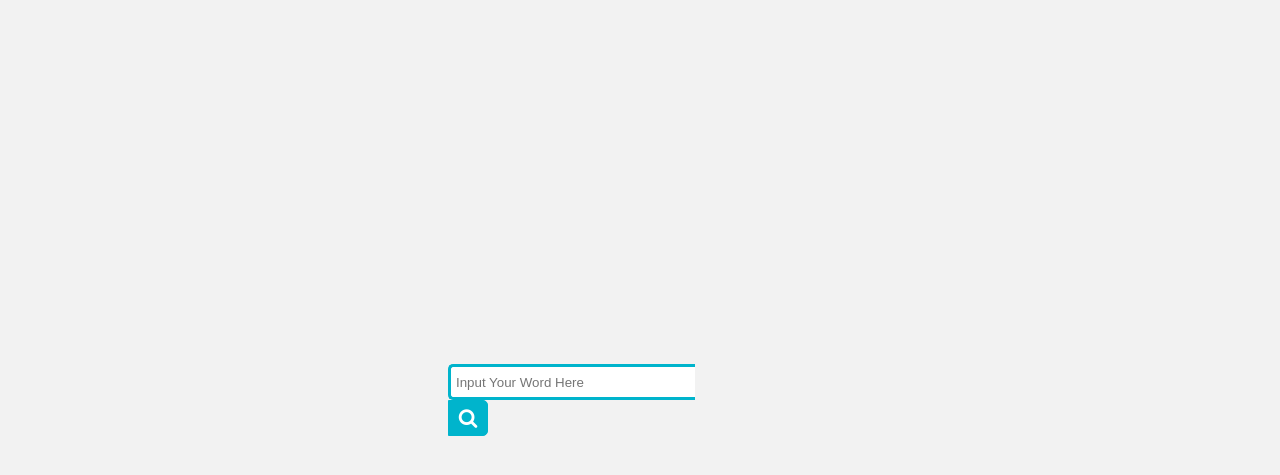
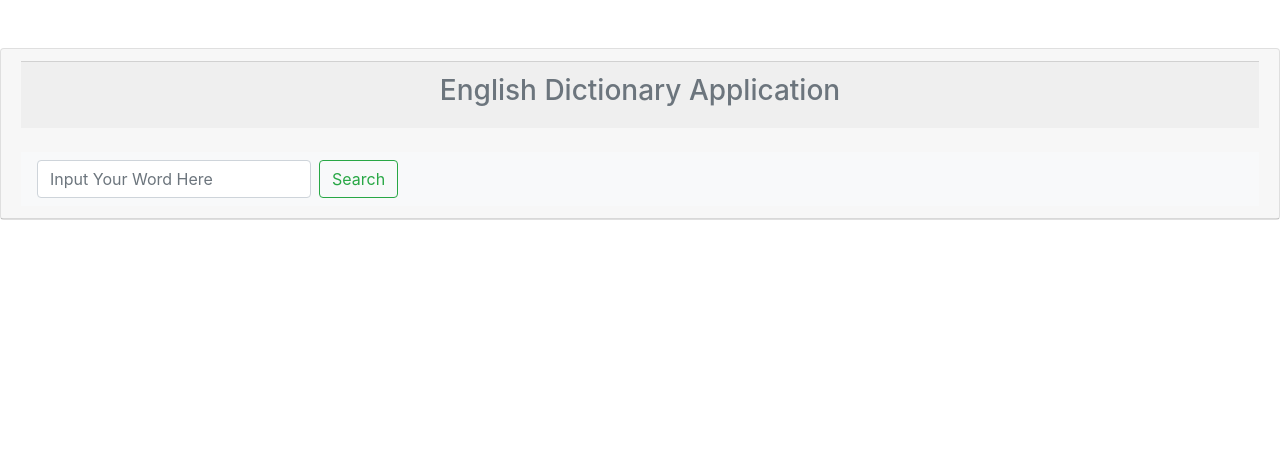
Before and after one commit to rabhi1611/english-dictionary-django, a Django app: page / in a window 1280 px wide. Shown: the top 475 px of the page. Run offline with Django 3.2, Linux system fonts and the light colour scheme; some libraries are stand-ins or nearby versions.

Commit message:
updated project

```diff
--- a/englishdictionary/dictionary/views.py
+++ b/englishdictionary/dictionary/views.py
@@ -1,3 +1,4 @@
+from typing import Dict
 import dictionary
 from django.shortcuts import render
 from PyDictionary import PyDictionary
@@ -9,11 +10,16 @@ def word(request):
     search = request.GET.get('search')
     dictionary = PyDictionary()
     meaning = dictionary.meaning(search)
-    synonyms = dictionary.synonym(search)
-    antonyms = dictionary.antonym(search)
+
+
+    #print(type(meaning))
+    if type(meaning) is not dict:
+        meaning = "Meaning not found"
+
+
+
+
     context = {
         'meaning': meaning,
-        'synonyms': synonyms,
-        'antonyms': antonyms
     }
     return render(request, 'word.html', context)
--- a/englishdictionary/templates/index.html
+++ b/englishdictionary/templates/index.html
@@ -1,68 +1,34 @@
 <!DOCTYPE html>
 <html>
 <head>
-<link rel="stylesheet" href="https://cdnjs.cloudflare.com/ajax/libs/font-awesome/4.7.0/css/font-awesome.min.css">
-<style>
-@import url(https://fonts.googleapis.com/css?family=Open+Sans);
-
-body{
-  background: #f2f2f2;
-  font-family: 'Open Sans', sans-serif;
-}
-
-.search {
-  width: 100%;
-  position: relative;
-  display: flex;
-}
-
-.searchTerm {
-  width: 100%;
-  border: 3px solid #00B4CC;
-  border-right: none;
-  padding: 5px;
-  height: 20px;
-  border-radius: 5px 0 0 5px;
-  outline: none;
-  color: #9DBFAF;
-}
-
-.searchTerm:focus{
-  color: #00B4CC;
-}
-
-.searchButton {
-  width: 40px;
-  height: 36px;
-  border: 1px solid #00B4CC;
-  background: #00B4CC;
-  text-align: center;
-  color: #fff;
-  border-radius: 0 5px 5px 0;
-  cursor: pointer;
-  font-size: 20px;
-}
-
-/*Resize the wrap to see the search bar change!*/
-.wrap{
-  width: 30%;
-  position: absolute;
-  top: 50%;
-  left: 50%;
-  transform: translate(-50%, -50%);
-}
-</style>
+<link rel="stylesheet" href="https://cdn.jsdelivr.net/npm/bootstrap@4.0.0/dist/css/bootstrap.min.css" integrity="sha384-Gn5384xqQ1aoWXA+058RXPxPg6fy4IWvTNh0E263XmFcJlSAwiGgFAW/dAiS6JXm" crossorigin="anonymous">
 </head>
 <body>
-<div class="wrap">
-   <div class="search">
-     <form action="word">
-      <input type="text" name="search" class="searchTerm" placeholder="Input Your Word Here">
-      <button type="submit" class="searchButton">
-        <i class="fa fa-search"></i>
-     </button>
-    </form>
-   </div>
+<br><br>
+
+
+
+
+<div class="card text-center">
+  <div class="card-header">
+
+    <div class="card-footer text-muted">
+      <h3>English Dictionary Application</h3>
+    </div>
+    <br>
+    <nav class="navbar navbar-light bg-light text-center">
+      <form class="form-inline text-center" action="word">
+        <input class="form-control mr-sm-2" type="search" placeholder="Input Your Word Here" aria-label="Search" name="search">
+        <button class="btn btn-outline-success my-2 my-sm-0" type="submit">Search</button>
+      </form>
+    </nav>
+  </div>
+
 </div>
+
+
+<script src="https://code.jquery.com/jquery-3.2.1.slim.min.js" integrity="sha384-KJ3o2DKtIkvYIK3UENzmM7KCkRr/rE9/Qpg6aAZGJwFDMVNA/GpGFF93hXpG5KkN" crossorigin="anonymous"></script>
+<script src="https://cdn.jsdelivr.net/npm/popper.js@1.12.9/dist/umd/popper.min.js" integrity="sha384-ApNbgh9B+Y1QKtv3Rn7W3mgPxhU9K/ScQsAP7hUibX39j7fakFPskvXusvfa0b4Q" crossorigin="anonymous"></script>
+<script src="https://cdn.jsdelivr.net/npm/bootstrap@4.0.0/dist/js/bootstrap.min.js" integrity="sha384-JZR6Spejh4U02d8jOt6vLEHfe/JQGiRRSQQxSfFWpi1MquVdAyjUar5+76PVCmYl" crossorigin="anonymous"></script>
 </body>
 </html>
```
Also changed, not shown: englishdictionary/templates/word.html (+23 -72 lines), englishdictionary/db.sqlite3.
